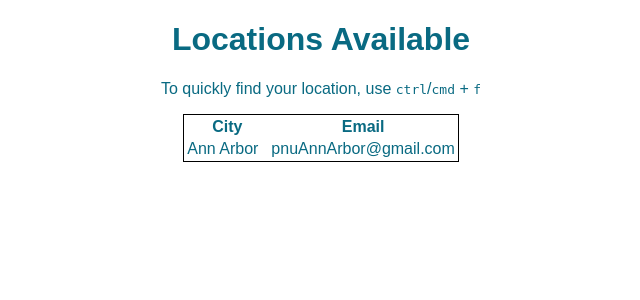
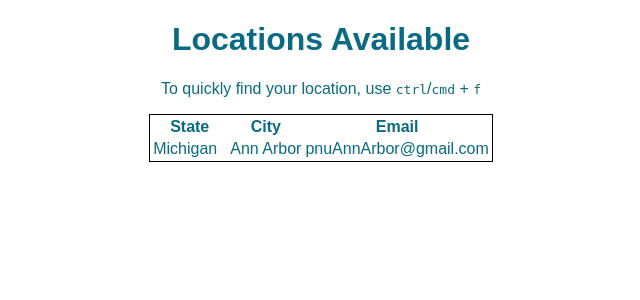
Before and after one commit to erasaur/pnu-website, a Flask app: page /locations in a window 1280 px wide. Shown: the top 300 px of the page, without its empty margins (319-959 px from the left). Run offline with Flask 2, Linux system fonts and the light colour scheme.

Commit message:
add dynamic loading of supported city list

```diff
--- a/app/templates/locations.html
+++ b/app/templates/locations.html
@@ -1,8 +1,8 @@
 {% extends "base.html" %}
 
 {% block head %}
-<title>pnu Locations</title>
-<link rel="stylesheet" type="text/css" href="{{ url_for('static', filename='styles/locations.css') }}">
+    <title>pnu Locations</title>
+    <link rel="stylesheet" type="text/css" href="{{ url_for('static', filename='styles/locations.css') }}">
 {% endblock %}
 
 {% block content %}
@@ -10,16 +10,15 @@
 
 <p>To quickly find your location, use <kbd>ctrl</kbd>/<kbd>cmd</kbd> + <kbd>f</kbd></p>
 
-<table id="cities">
+<table id="locations">
   <tr>
+    <th>State</th>
     <th>City</th>
     <th>Email</th>
   </tr>
-  <tr class="border_bottom">
-    <td>Ann Arbor</td>
-    <td>pnuAnnArbor@gmail.com</td>
-  </tr>
 </table>
+
+<script src="{{ url_for('static', filename='scripts/locations.js') }}"></script>
 {% endblock %}
 
 {% block footer %}
```
